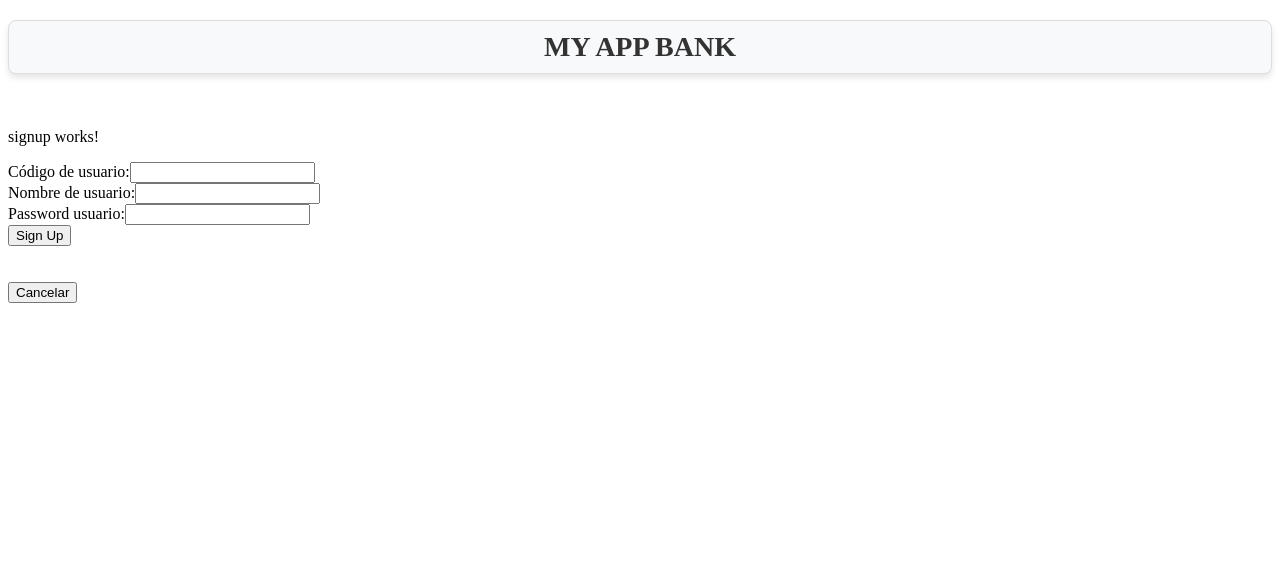
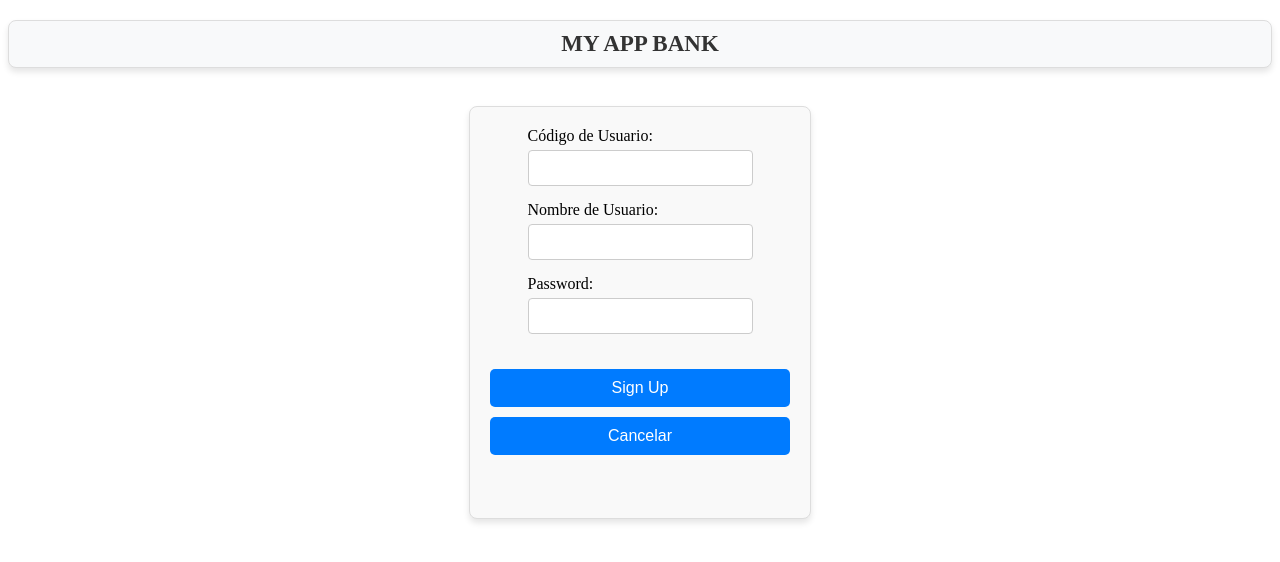
Before and after one commit to JohanOtalvaroLopez/cursoAngular, an Angular app: page / in a window 1280 px wide. Both pictures are taken after a click on the button "Sign Up". Shown: the top 562 px of the page. Built offline with nearby package versions, Linux system fonts and the light colour scheme.

Commit message:
Avance 2 - cursoAngular

```diff
--- a/src/app/app.component.html
+++ b/src/app/app.component.html
@@ -29,18 +29,20 @@
           <label>User:</label>
           <input type="text" maxlength="15" [(ngModel)]="lstrUser">
         </div>
+        <br>
         <div>
           <label>Password:</label>
           <input type="password" maxlength="15" [(ngModel)]="lstrPass">
         </div>
         <div>
           <button type="button" (click)="fnLogIN()" class="button">Login</button>
+          <button type="button" (click)="fnSignUP()" class="button">Sign Up</button>
         </div>
         <div>
           <br>
           <label>{{lstrMessag}}</label>
-          <br><br>
-          <button type="button" (click)="fnSignUP()" class="button">Sign Up</button>
+          <br>
+
         </div>
       </div>
     </ng-template>
--- a/src/app/app.component.scss
+++ b/src/app/app.component.scss
@@ -1,6 +1,6 @@
 /* Estilo para el título */
 h1 {
-    font-size: 28px; /* Tamaño de la fuente */
+    font-size: 23px; /* Tamaño de la fuente */
     font-weight: bold; /* Negrita */
     color: #333; /* Color del texto */
     text-align: center; /* Centra el texto */
--- a/src/app/app.component.ts
+++ b/src/app/app.component.ts
@@ -36,7 +36,7 @@ export class AppComponent {
 
   fnLogOUT() {
     this.lbolUserLogu = false;
-    window.alert('*** Gracias por utilizar nuetros servicios financieros ***');
+    //window.alert('*** Gracias por utilizar nuetros servicios financieros ***');
   }
 
   fnSignUP(){
--- a/src/app/generales/signup/signup.component.html
+++ b/src/app/generales/signup/signup.component.html
@@ -1,22 +1,19 @@
-<p>signup works!</p>
 
-<div>
+
+<div class="form-container">
     <div>
-        <label>Código de usuario:</label>
-        <input type="text" maxlength="15" class="" name="CodiUser" [(ngModel)]="CodiUser">
+        <label for="CodiUser">Código de Usuario:</label>
+        <input type="text" id="CodiUser" maxlength="15" name="CodiUser" [(ngModel)]="CodiUser">
+
+        <label for="NombUser">Nombre de Usuario:</label>
+        <input type="text" id="NombUser" maxlength="15" name="NombUser" [(ngModel)]="NombUser">
+
+        <label for="PassUser">Password:</label>
+        <input type="password" id="PassUser" maxlength="15" name="PassUser" [(ngModel)]="PassUser">
     </div>
-    <div>
-        <label>Nombre de usuario:</label>
-        <input type="text" maxlength="15" class="" name="NombUser" [(ngModel)]="NombUser">
-    </div>
-    <div>
-        <label>Password usuario:</label>
-        <input type="text" maxlength="15" class="" name="PassUser" [(ngModel)]="PassUser">
-    </div>
-    <button type="button" (click)="fnSignUP()">Sign Up</button>
+
+    <button type="button" class="button" (click)="fnSignUP()">Sign Up</button>
+    <button type="button" class="button" (click)="fnCancel()">Cancelar</button>
     <br>
-    <div><label>{{lblMensajeSignUp}}</label></div>
-    <br>
-    <br>
-    <button type="button" (click)="fnCancel()">Cancelar</button>
+    <div class="message"><label>{{lblMensajeSignUp}}</label></div>
 </div>
--- a/src/app/generales/signup/signup.component.scss
+++ b/src/app/generales/signup/signup.component.scss
@@ -1,43 +1,19 @@
-/* Estilo general para el contenedor del formulario */
-.signup-container {
-    display: flex;
-    flex-direction: column;
-    align-items: center; /* Centra los elementos horizontalmente */
-    padding: 20px;
-    border: 1px solid #ddd;
+/* Estilo para el título */
+h1 {
+    font-size: 20px; /* Tamaño de la fuente */
+    font-weight: bold; /* Negrita */
+    color: #333; /* Color del texto */
+    text-align: center; /* Centra el texto */
+    margin: 20px 0; /* Espaciado superior e inferior */
+    padding: 10px; /* Espaciado interno */
+    background-color: #f8f9fa; /* Color de fondo gris claro */
+    border: 1px solid #ddd; /* Borde del título */
     border-radius: 8px; /* Bordes redondeados */
-    background-color: #f9f9f9; /* Color de fondo gris claro */
     box-shadow: 0 4px 6px rgba(0, 0, 0, 0.1); /* Sombra ligera */
-    width: 300px; /* Ancho fijo para el contenedor del formulario */
-    margin: 0 auto; /* Centra el contenedor horizontalmente */
 }
 
-/* Estilo para los párrafos */
-.signup-container p {
-    font-size: 18px; /* Tamaño de la fuente */
-    font-weight: bold; /* Negrita */
-    color: #333; /* Color del texto */
-    margin-bottom: 20px; /* Espaciado inferior */
-}
-
-/* Estilo para las etiquetas */
-.signup-container label {
-    font-size: 16px; /* Tamaño de la fuente */
-    margin-right: 10px; /* Espacio entre la etiqueta y el campo */
-}
-
-/* Estilo para los campos de entrada */
-.signup-container input[type="text"] {
-    padding: 8px;
-    border: 1px solid #ccc;
-    border-radius: 4px; /* Bordes redondeados en los campos */
-    font-size: 16px;
-    width: 100%; /* Ancho completo del contenedor */
-    margin-bottom: 15px; /* Espaciado inferior */
-}
-
-/* Estilo para los botones */
-.signup-container button {
+/* Estilo general para los botones */
+.button {
     background-color: #007bff; /* Color de fondo azul claro */
     border: none;
     color: white; /* Color del texto */
@@ -53,24 +29,71 @@
 }
 
 /* Estilo para el estado hover de los botones */
-.signup-container button:hover {
+.button:hover {
     background-color: #0056b3; /* Color de fondo al pasar el ratón */
     transform: scale(1.05); /* Efecto de aumento al pasar el ratón */
 }
 
 /* Estilo para el estado activo de los botones */
-.signup-container button:active {
+.button:active {
     background-color: #004085; /* Color de fondo cuando se presiona el botón */
     transform: scale(0.95); /* Efecto de reducción al presionar el botón */
 }
 
+/* Estilo específico para el botón de salir */
+.button-logout {
+    background-color: #dc3545; /* Color de fondo rojo */
+}
+
+.button-logout:hover {
+    background-color: #c82333; /* Color de fondo al pasar el ratón */
+}
+
+/* Estilo para el contenedor del formulario */
+.form-container {
+    display: flex;
+    flex-direction: column;
+    align-items: center; /* Centra los elementos horizontalmente */
+    padding: 20px;
+    border: 1px solid #ddd;
+    border-radius: 8px; /* Bordes redondeados */
+    background-color: #f9f9f9; /* Color de fondo gris claro */
+    box-shadow: 0 4px 6px rgba(0, 0, 0, 0.1); /* Sombra ligera */
+    margin: 0 auto; /* Centra el contenedor horizontalmente */
+    width: 300px; /* Ancho fijo para el contenedor del formulario */
+}
+
+/* Estilo para las etiquetas */
+.form-container label {
+    font-size: 16px; /* Tamaño de la fuente */
+    display: block; /* Hace que las etiquetas ocupen toda la fila */
+    margin-bottom: 5px; /* Espacio debajo de la etiqueta */
+}
+
+/* Estilo para los campos de entrada */
+.form-container input[type="text"],
+.form-container input[type="password"] {
+    padding: 8px;
+    border: 1px solid #ccc;
+    border-radius: 4px; /* Bordes redondeados en los campos */
+    font-size: 16px;
+    width: 100%; /* Ancho completo del contenedor */
+    box-sizing: border-box; /* Incluye el padding y border en el ancho total */
+    margin-bottom: 15px; /* Espaciado inferior entre los campos */
+}
+
+/* Estilo para los botones dentro del formulario */
+.form-container .button {
+    width: 100%; /* Ancho completo del contenedor */
+}
+
 /* Estilo para el espaciado entre los elementos */
-.signup-container div {
+.form-container div {
     margin-bottom: 15px; /* Espaciado inferior entre los elementos */
 }
 
 /* Estilo para el mensaje de confirmación */
-.signup-container .message {
+.form-container .message {
     font-size: 14px; /* Tamaño de la fuente */
     color: #666; /* Color del texto */
     text-align: center; /* Centra el texto */
--- a/src/app/maestros/accounts/accounts.component.html
+++ b/src/app/maestros/accounts/accounts.component.html
@@ -1,7 +1,11 @@
-<p>accounts works!</p>
-<br>
-<input type="text" maxlength="15" [(ngModel)]="txtUser">
-<button type="button" (click)="fnGetAccountsComponent()">Get Accounts</button>
+<div class="form-container">
+    <div>
+        <input type="text" maxlength="15" [(ngModel)]="txtUser" placeholder="Enter User ID">
+    </div>
+    <div>
+        <button type="button" class="button" (click)="fnGetAccountsComponent()">Get Accounts</button>
+    </div>
+
     <table class="accounts-table">
         <thead>
             <tr>
@@ -19,6 +23,7 @@
                 <td>{{account.NombCuen}}</td>
             </tr>
         </tbody>
-    <br><br>
-    <button type="button" routerLink="/home">Atrás</button>
     </table>
+    <br>
+    <button type="button" class="button" routerLink="/home">Atrás</button>
+</div>
--- a/src/app/maestros/accounts/accounts.component.scss
+++ b/src/app/maestros/accounts/accounts.component.scss
@@ -1,4 +1,42 @@
-/* Estilo general para la tabla */
+
+/* Estilo general para los botones */
+.button {
+    background-color: #007bff; /* Color de fondo azul claro */
+    border: none;
+    color: white; /* Color del texto */
+    padding: 10px 20px; /* Espaciado interno */
+    text-align: center;
+    text-decoration: none;
+    display: inline-block;
+    font-size: 16px;
+    margin: 5px 2px; /* Espaciado externo entre botones */
+    cursor: pointer;
+    border-radius: 5px; /* Bordes redondeados */
+    transition: background-color 0.3s, transform 0.3s; /* Efecto de transición */
+}
+
+/* Estilo para el estado hover de los botones */
+.button:hover {
+    background-color: #0056b3; /* Color de fondo al pasar el ratón */
+    transform: scale(1.05); /* Efecto de aumento al pasar el ratón */
+}
+
+/* Estilo para el estado activo de los botones */
+.button:active {
+    background-color: #004085; /* Color de fondo cuando se presiona el botón */
+    transform: scale(0.95); /* Efecto de reducción al presionar el botón */
+}
+
+/* Estilo específico para el botón de salir */
+.button-logout {
+    background-color: #dc3545; /* Color de fondo rojo */
+}
+
+.button-logout:hover {
+    background-color: #c82333; /* Color de fondo al pasar el ratón */
+}
+
+/* Estilo para la tabla de cuentas */
 .accounts-table {
     width: 100%;
     border-collapse: collapse;
@@ -34,3 +72,33 @@
 .accounts-table tbody tr:hover {
     background-color: #f1f1f1;
 }
+
+/* Estilo para los campos de entrada */
+.form-container input[type="text"] {
+    padding: 8px;
+    border: 1px solid #ccc;
+    border-radius: 4px; /* Bordes redondeados en los campos */
+    font-size: 16px;
+    width: 30%; /* Ancho completo del contenedor */
+    box-sizing: border-box; /* Incluye el padding y border en el ancho total */
+    margin-bottom: 15px; /* Espaciado inferior entre los campos */
+    transition: box-shadow 0.3s, border-color 0.3s; /* Efectos de transición */
+    text-align: center;
+}
+
+/* Estilo para el enfoque del campo de entrada */
+.form-container input[type="text"]:focus {
+    border-color: #007bff; /* Color del borde al hacer foco */
+    box-shadow: 0 0 5px rgba(0, 123, 255, 0.5); /* Sombra alrededor del campo al hacer foco */
+    outline: none; /* Quita el borde de enfoque predeterminado */
+}
+
+/* Estilo para el espaciado entre los elementos */
+.form-container div {
+    margin-bottom: 15px; /* Espaciado inferior entre los elementos */
+}
+
+/* Estilo para los botones dentro del formulario */
+.form-container .button {
+    width: 100%; /* Ancho completo del contenedor */
+}
--- a/src/app/maestros/profile/profile.component.html
+++ b/src/app/maestros/profile/profile.component.html
@@ -1,18 +1,17 @@
-<p>profile works!</p>
+<div class="form-container">
 
+    <div>
+        <label for="txtCodiUser">Código de Usuario a buscar:</label>
+        <input type="text" id="txtCodiUser" name="txtCodiUser" maxlength="30" [(ngModel)]="txtCodiUser">
+    </div>
+    <div>
+        <label for="txtNombUser">Nombre:</label>
+        <input type="text" id="txtNombUser" maxlength="15" [(ngModel)]="txtNombUser">
+    </div>
+    <div>
+        <label for="txtPassUser">Password:</label>
+        <input type="text" id="txtPassUser" maxlength="15" [(ngModel)]="txtPassUser">
+    </div>
 
-
-<div>
-    <label>Código de Usuario:</label>
-    <input type="text" name="txtCodiUser" maxlength="30" [(ngModel)]="txtCodiUser">
+    <button type="button" class="button" routerLink="/home">Atrás</button>
 </div>
-<div>
-    <label>Nombre de Usuario:</label>
-    <input type="text" maxlength="15" [(ngModel)]="txtNombUser">
-</div>
-<div>
-    <label>Password:</label>
-    <input type="text" maxlength="15" [(ngModel)]="txtPassUser">
-</div>
-<br><br>
-<button type="button" routerLink="/home">Atrás</button>
--- a/src/app/maestros/profile/profile.component.scss
+++ b/src/app/maestros/profile/profile.component.scss
@@ -0,0 +1,98 @@
+
+/* Estilo general para los botones */
+.button {
+    background-color: #007bff; /* Color de fondo azul claro */
+    border: none;
+    color: white; /* Color del texto */
+    padding: 10px 20px; /* Espaciado interno */
+    text-align: center;
+    text-decoration: none;
+    display: inline-block;
+    font-size: 16px;
+    margin: 5px 2px; /* Espaciado externo entre botones */
+    cursor: pointer;
+    border-radius: 5px; /* Bordes redondeados */
+    transition: background-color 0.3s, transform 0.3s; /* Efecto de transición */
+}
+
+/* Estilo para el estado hover de los botones */
+.button:hover {
+    background-color: #0056b3; /* Color de fondo al pasar el ratón */
+    transform: scale(1.05); /* Efecto de aumento al pasar el ratón */
+}
+
+/* Estilo para el estado activo de los botones */
+.button:active {
+    background-color: #004085; /* Color de fondo cuando se presiona el botón */
+    transform: scale(0.95); /* Efecto de reducción al presionar el botón */
+}
+
+/* Estilo específico para el botón de salir */
+.button-logout {
+    background-color: #dc3545; /* Color de fondo rojo */
+}
+
+.button-logout:hover {
+    background-color: #c82333; /* Color de fondo al pasar el ratón */
+}
+
+/* Estilo para el contenedor del formulario */
+.form-container {
+    display: flex;
+    flex-direction: column;
+    align-items: center; /* Centra los elementos horizontalmente */
+    padding: 20px;
+    border: 1px solid #ddd;
+    border-radius: 8px; /* Bordes redondeados */
+    background-color: #f9f9f9; /* Color de fondo gris claro */
+    box-shadow: 0 4px 6px rgba(0, 0, 0, 0.1); /* Sombra ligera */
+    margin: 0 auto; /* Centra el contenedor horizontalmente */
+    width: 300px; /* Ancho fijo para el contenedor del formulario */
+}
+
+/* Estilo para las etiquetas */
+.form-container label {
+    font-size: 16px; /* Tamaño de la fuente */
+    display: block; /* Hace que las etiquetas ocupen toda la fila */
+    margin-bottom: 5px; /* Espacio debajo de la etiqueta */
+}
+
+/* Estilo para los campos de entrada */
+.form-container input[type="text"],
+.form-container input[type="password"] {
+    padding: 8px;
+    border: 1px solid #ccc;
+    border-radius: 4px; /* Bordes redondeados en los campos */
+    font-size: 16px;
+    width: 100%; /* Ancho completo del contenedor */
+    box-sizing: border-box; /* Incluye el padding y border en el ancho total */
+    margin-bottom: 15px; /* Espaciado inferior entre los campos */
+    transition: box-shadow 0.3s, border-color 0.3s; /* Efectos de transición */
+    text-align: center;
+}
+
+/* Estilo para el enfoque del campo de entrada */
+.form-container input[type="text"]:focus,
+.form-container input[type="password"]:focus {
+    border-color: #007bff; /* Color del borde al hacer foco */
+    box-shadow: 0 0 5px rgba(0, 123, 255, 0.5); /* Sombra alrededor del campo al hacer foco */
+    outline: none; /* Quita el borde de enfoque predeterminado */
+
+}
+
+/* Estilo para los botones dentro del formulario */
+.form-container .button {
+    width: 100%; /* Ancho completo del contenedor */
+}
+
+/* Estilo para el espaciado entre los elementos */
+.form-container div {
+    margin-bottom: 15px; /* Espaciado inferior entre los elementos */
+}
+
+/* Estilo para el mensaje de confirmación */
+.form-container .message {
+    font-size: 14px; /* Tamaño de la fuente */
+    color: #666; /* Color del texto */
+    text-align: center; /* Centra el texto */
+}
```
Lines whose indentation alone changed are shown as unchanged.
